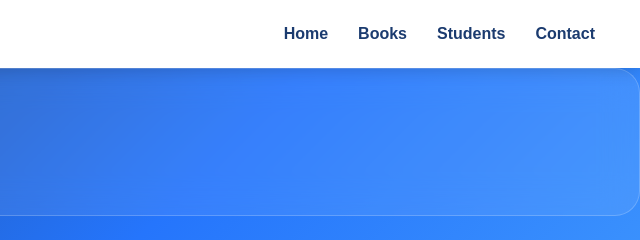
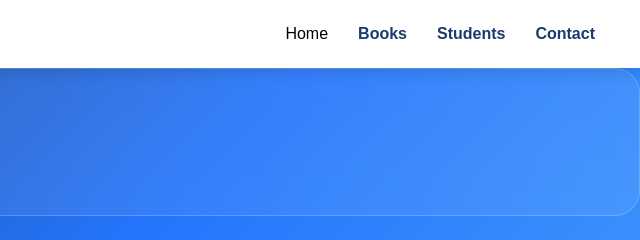
Before and after one commit to Jaul04/Library-Management-System, a website: page Public/login.html in a window 1280 px wide. Shown: the top 240 px of the page, 640-1280 px from the left. Drawn offline with Linux system fonts and the light colour scheme.

Commit message:
Update login.html

```diff
--- a/Public/login.html
+++ b/Public/login.html
@@ -26,7 +26,7 @@
 
     <ul class="nav-links">
 
-        <li><a href="/home.html">Home</a></li>
+        <li>Home</li>
 
         <li><a href="/book.html">Books</a></li>
 
```
